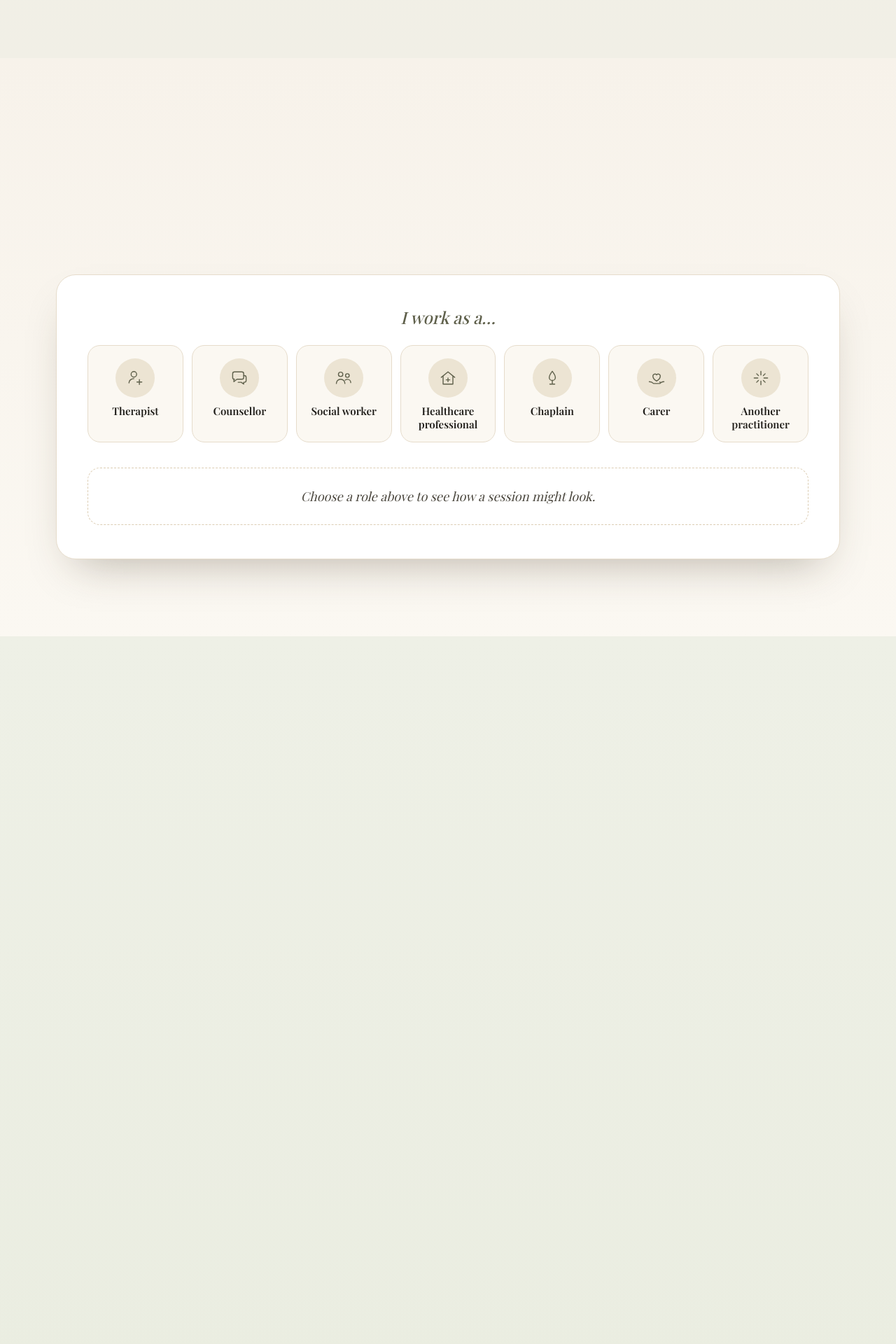
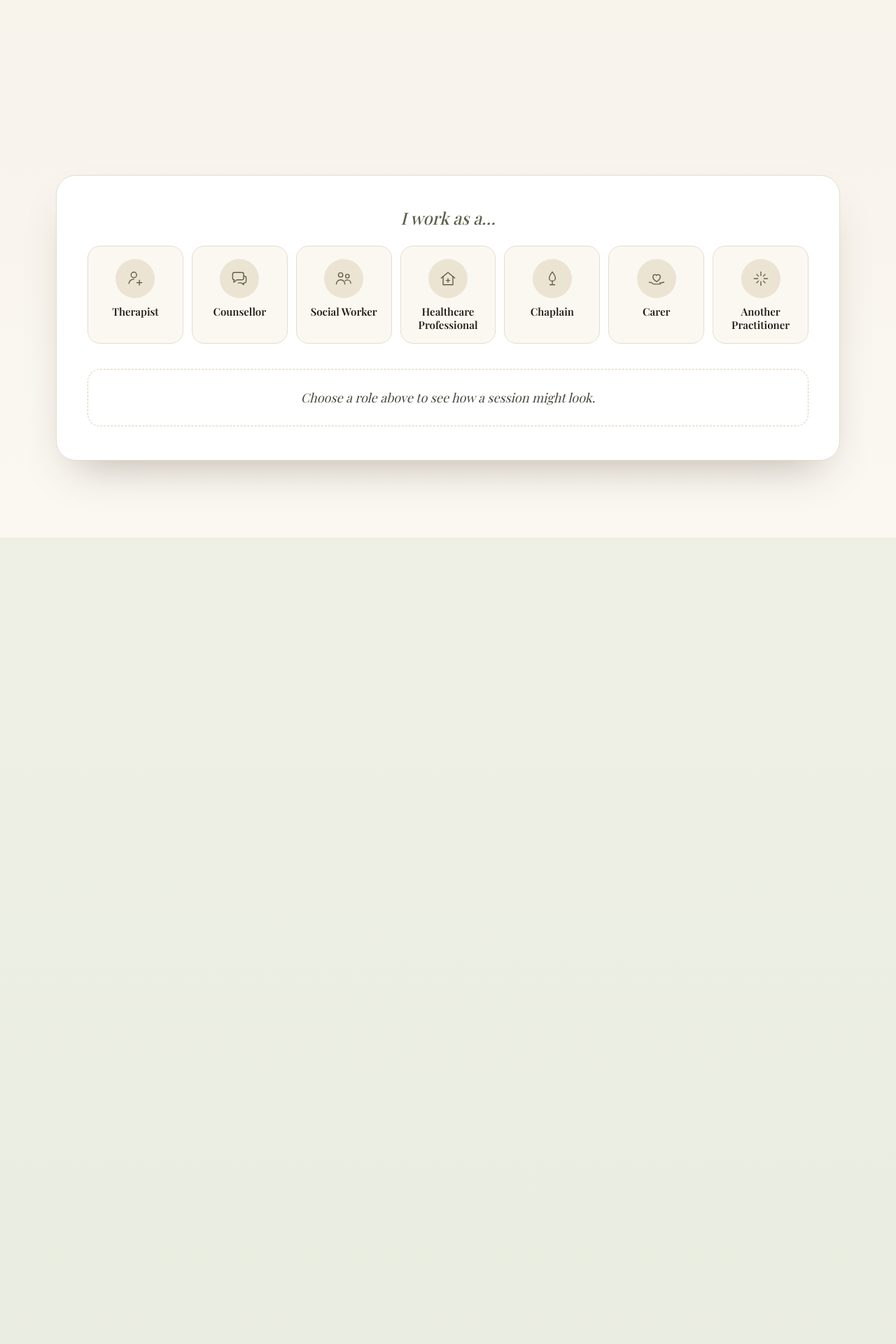
Before and after one commit to jocoxbrown/deathbedquestions, a Jekyll site: the page built from professional-edition/index.html, in a window 1280 px wide. Shown: the part 2452-4372 px from the top of the page at 70% size. Built offline with Jekyll 4.4.1, drawn with Linux system fonts in a browser that asks for light colours; some web fonts are replaced; some of the changed text lies outside the part shown.

Commit message:
Professional: carry over canvas edits (intro label and line removed, role names capitalised)
Co-Authored-By: Claude Opus 5.5 <noreply@anthropic.com>
Claude-Session: https://claude.ai/code/session_01MMTr2rWwJKcpLnpDTzj8b1

```diff
--- a/_data/professions.yml
+++ b/_data/professions.yml
@@ -47,7 +47,7 @@
     - Have a grounding exercise ready for the end of the session.
 
 - id: social
-  name: Social worker
+  name: Social Worker
   as: As a social worker
   icon: social
   introduce: You might introduce a card informally during a visit, as a way to get to know the person behind the paperwork, their history, their family and what matters to them.
@@ -69,7 +69,7 @@
     - Follow your safeguarding procedures if something concerning is shared.
 
 - id: health
-  name: Healthcare professional
+  name: Healthcare Professional
   as: As a healthcare professional
   icon: health
   introduce: You might leave a deck with a patient or family, or offer a single card during a quieter moment of care, as a way to talk about more than symptoms.
@@ -135,7 +135,7 @@
     - Pass any concerns on to the care team or family.
 
 - id: other
-  name: Another practitioner
+  name: Another Practitioner
   as: As another practitioner
   icon: other
   introduce: Whether you’re a death doula, celebrant, coach, group facilitator or activities coordinator, you might introduce the cards as an invitation to a conversation that’s often hard to start.
--- a/assets/css/main.css
+++ b/assets/css/main.css
@@ -733,7 +733,7 @@ html{scroll-behavior:smooth}
 .pr-who{padding:110px 0;text-align:center;background:linear-gradient(180deg,#f7f2ea,#f4eee3)}
 .pr-who .hp-eyebrow{display:block}
 .pr-who-text{margin:22px auto 0;max-width:660px;font-size:17px;line-height:1.7;color:var(--hp-body)}
-.pr-intro-row{display:grid;grid-template-columns:minmax(0,1fr) minmax(0,1fr);gap:64px;align-items:center;margin-top:64px;text-align:left}
+.pr-intro-row{display:grid;grid-template-columns:minmax(0,1fr) minmax(0,1fr);gap:64px;align-items:center;margin-top:48px;text-align:left}
 .pr-intro-card .hp-eyebrow{margin-bottom:14px}
 .pr-uses{padding:100px 0 110px;background:linear-gradient(180deg,#eef0e6,#f1efe6)}
 .pr-quiz{padding:110px 0;background:linear-gradient(180deg,#f7f2ea,#fbf8f2)}
--- a/professional-edition/index.html
+++ b/professional-edition/index.html
@@ -20,9 +20,7 @@ permalink: /professional-edition/
 
 <section id="what" class="pr-who">
 <div class="hp-wrap hp-reveal">
-<p class="hp-eyebrow">For the people who sit beside others</p>
 <h2 class="pr-title">Made for the people who sit beside others.</h2>
-<p class="pr-who-text">In hospices, hospitals, homes and counselling rooms, a single question can open a conversation that’s hard to start alone. The cards offer a gentle way in, and a simple structure to hold it.</p>
 <div class="pr-intro-row">
 <div class="pr-fan" aria-hidden="true"><img src="{{ img }}/home/card-feel-safe.webp" alt=""><img src="{{ img }}/home/card-most-alive.webp" alt=""><img src="{{ img }}/home/card-home.webp" alt=""></div>
 <div class="pr-intro-card">
```
